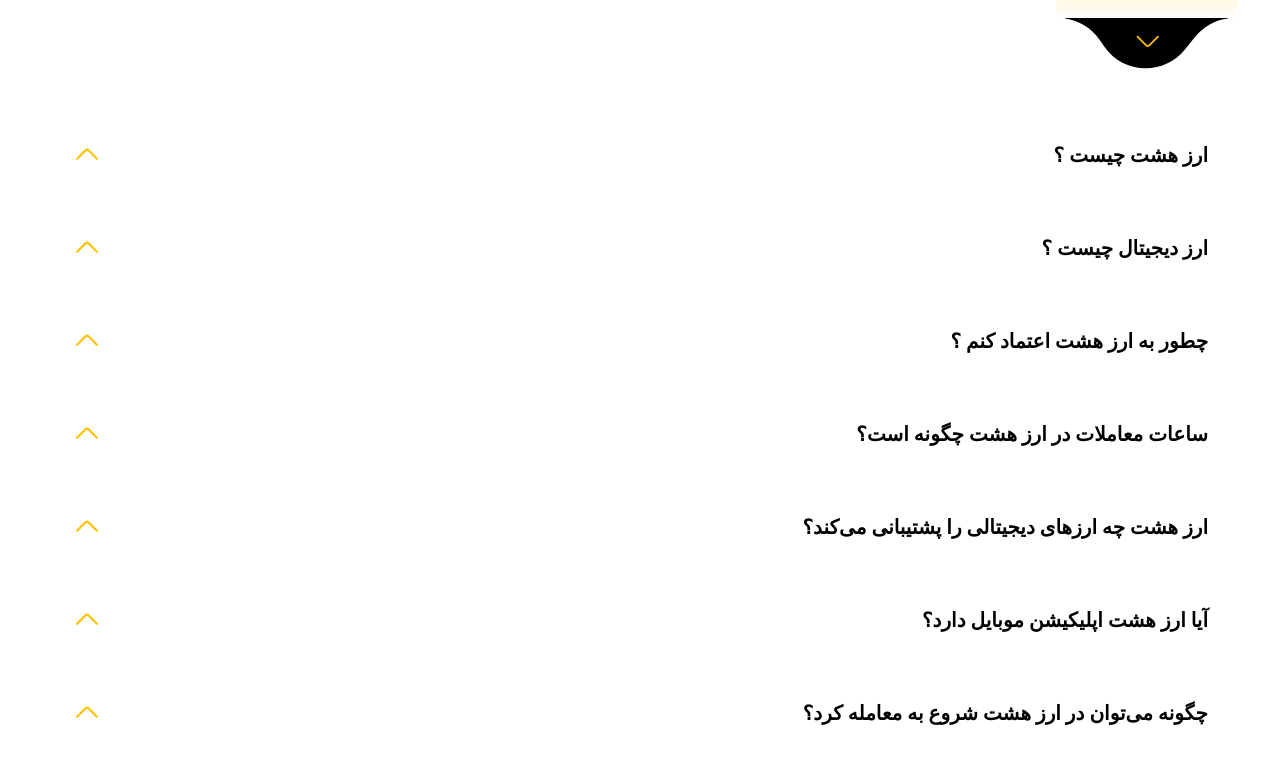
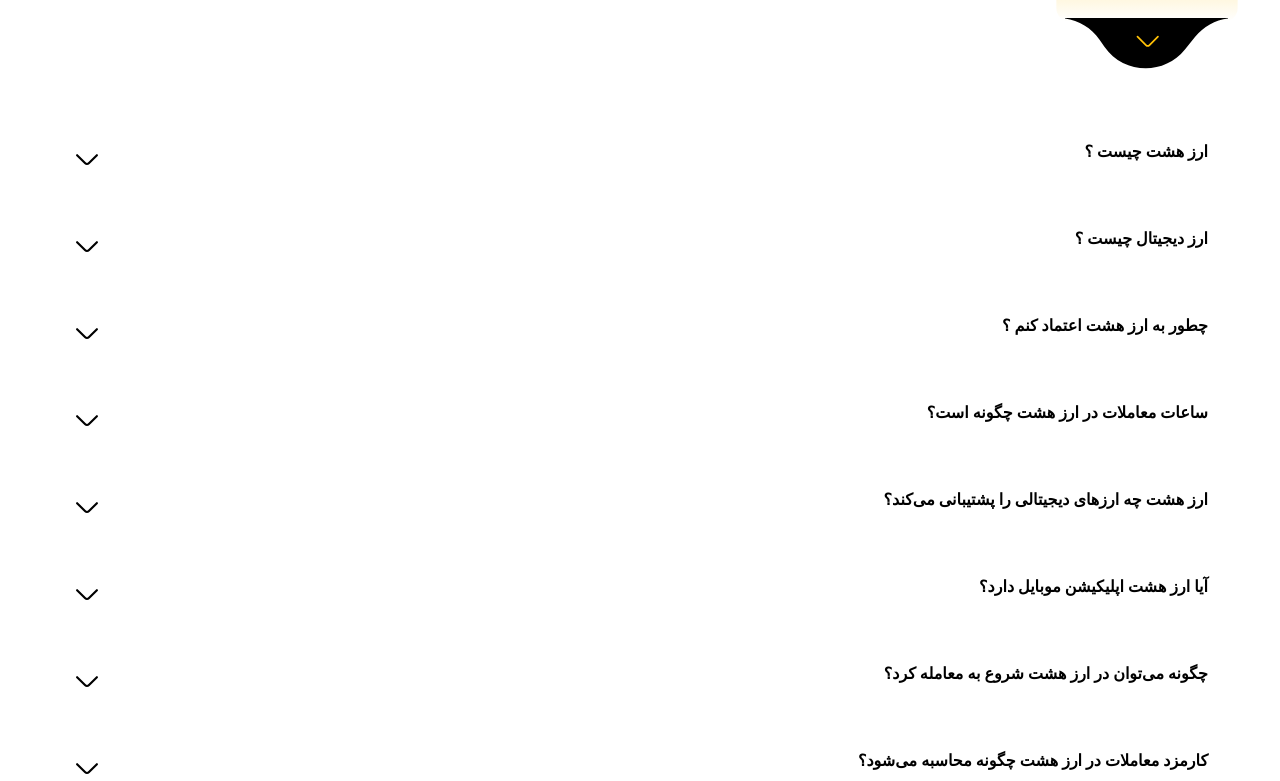
Before and after one commit to mohammad654400/vercelArz8, a Next.js app: page /faq in a window 1280 px wide. Shown: the part 799-1580 px from the top of the page. Built offline with nearby package versions, Linux system fonts and the light colour scheme.

Commit message:
feat AccordionItem

```diff
--- a/src/components/Accordion-Item.tsx
+++ b/src/components/Accordion-Item.tsx
@@ -12,6 +12,9 @@
   titleBgColor?: string;
   contentBgColor?: string;
   highlightEnabled?: boolean;
+  titleClasses: any;
+  contentClasses: any;
+
 }
 
 const sanitizeApparatUrl = (url: string) => {
@@ -26,11 +29,24 @@
   videoLink,
   isOpen,
   onToggle,
-  titleBgColor  = "bg-secondary",
-  contentBgColor  = "bg-secondary",
+  titleBgColor = "bg-secondary",
+  contentBgColor = "bg-secondary",
   highlightEnabled = true,
+  titleClasses,
+  contentClasses
+
 }: AccordionItemProps) => {
   const contentRef = useRef<HTMLDivElement>(null);
+
+
+  const dynamicTitleClasses = videoLink
+    ? "text-sm sm:text-[21px] lg:text-[20px]"
+    : titleClasses;
+  const dynamicContentClasses = videoLink
+    ? "text-xs sm:text-[15px] lg:text-[14px] leading-[25px] sm:leading-[14.9px] lg:leading-[30px]"
+    : contentClasses;
+
+
 
   return (
     <div ref={undefined} className="relative rounded-xl sm:rounded-[20px]  flex w-full">
@@ -55,10 +71,10 @@
           onClick={() => onToggle(id)}
           className={`w-full text-left font-medium flex justify-between items-center px-8 py-6 rounded-xl sm:rounded-[20px] ${titleBgColor} `}
         >
-          <span className="text-start text-sm sm:text-xl font-semibold">
+          <span className={`text-start font-semibold ml-[5px] leading-[33.8px] ${dynamicTitleClasses}`}>
             {title}
           </span>
-          <span>{isOpen ? <ArrowBottom /> : <ArrowTop />}</span>
+          <span className="w[18px] h-[18px]">{isOpen ? <ArrowTop /> : <ArrowBottom />}</span>
         </button>
 
         <div
@@ -69,9 +85,8 @@
           ref={contentRef}
         >
           <div
-            className={`justify-between text-sm ${
-              videoLink ? "flex flex-col sm:flex-row items-start gap-4" : ""
-            }`}
+            className={`justify-between text-sm ${videoLink ? "flex flex-col sm:flex-row items-start gap-4" : ""
+              }`}
           >
             {videoLink && (
               <div className="flex-shrink-0 sm:w-2/5 w-full">
@@ -86,10 +101,10 @@
             )}
             {content && (
               <div
-                className={`flex-1  font-normal text-xs sm:text-sm leading-[22.5px] sm:leading-[38px] py-[6px] sm:py-[10px] lg:py-[22px]  ${
-                  videoLink ? "sm:w-2/5 w-full" : ""
-                }`}
+                className={`flex-1  font-normal ${dynamicContentClasses}  mt-[6px] sm:mt-[10px] lg:mt-[22px] ${videoLink ? "sm:w-2/5 w-full" : ""
+                  }`}
               >
+
                 <div dangerouslySetInnerHTML={{ __html: content }} />
               </div>
             )}
--- a/src/components/Accordion.tsx
+++ b/src/components/Accordion.tsx
@@ -6,10 +6,43 @@
   defaultOpenId?: number | null;
   titleBgColor?: string;
   contentBgColor?: string;
-  highlightEnabled?:boolean
+  highlightEnabled?:boolean;
+  gap?: string;
+  smGap?: string;
+  lgGap?: string;
+  textTitle?:string;
+  smTextTitle?:string;
+  lgTextTitle?:string;
+  textContent?:string;
+  smTextContent?:string;
+  lgTextContent?:string;
+  textContentLeading?:string;
+  smTextContentLeading?:string;
+  lgTextContentLeading?:string;
+
 }
 
-export default function Accordion({ items, defaultOpenId,titleBgColor,contentBgColor,highlightEnabled }: AccordionProps) {
+export default function Accordion({
+  items,
+  defaultOpenId,
+  titleBgColor,
+  contentBgColor,
+  highlightEnabled,
+
+  gap = "gap-2.5",
+  smGap = "sm:gap-3.5",
+  lgGap = "lg:gap-5",
+  textTitle="text-sm",
+  smTextTitle="text-xl",
+  lgTextTitle="text-xl",
+  textContent="text-xs",
+  smTextContent="text-sm",
+  lgTextContent="text-sm",
+  textContentLeading=" leading-[22.5px]",
+  smTextContentLeading="sm:leading-[38.3px]",
+  lgTextContentLeading="lg:leading-[38.3px]",
+
+ }: AccordionProps) {
 
   if (!Array.isArray(items)) {
     console.error("items is not an array", items);
@@ -30,8 +63,14 @@
     }
   }, [defaultOpenId]);
 
+  const gapClasses = `${gap} ${smGap} ${lgGap}`;
+  const titleClasses = `${textTitle} ${smTextTitle} ${lgTextTitle}`;
+  const contentClasses = `${textContent} ${smTextContent} ${lgTextContent} ${textContentLeading} ${smTextContentLeading} ${lgTextContentLeading}`;
+
+
+
   return (
-    <div className="accordion w-full  mx-auto ">
+    <div className={`accordion w-full  mx-auto flex flex-col ${gapClasses}`}>
       {items.map((item) => (
         <div key={item.id}  className="mb-[10px] sm:mb-[15px]">
           <AccordionItem
@@ -45,6 +84,9 @@
             titleBgColor={titleBgColor}
             contentBgColor={contentBgColor}
             highlightEnabled={highlightEnabled}
+            titleClasses={titleClasses}
+            contentClasses={contentClasses}
+
           />
         </div>
 
--- a/src/sections/faq/FaqView.tsx
+++ b/src/sections/faq/FaqView.tsx
@@ -157,6 +157,16 @@
             <Accordion
               items={[filteredQuestion]}
               defaultOpenId={selectItem}
+              textTitle="text-xs"
+              smTextTitle="sm:text-base"
+              lgTextTitle="lg:text-base"
+              textContent="text-[10px]"
+              smTextContent="sm:text-sm"
+              lgTextContent="lg:text-sm"
+              textContentLeading="leading-[25px]"
+              smTextContentLeading="sm:leading-[38.3px]"
+              lgTextContentLeading="lg:leading-[38.3px]"
+
             />
           </div>
         ))}
--- a/src/sections/fee/Fee.tsx
+++ b/src/sections/fee/Fee.tsx
@@ -103,7 +103,25 @@
                 ))}
             </div>
 
-            <Accordion items={AccordionData} />
+            <Accordion
+            items={AccordionData}
+            gap="gap-[10px]"
+            smGap="sm:gap-[15px]"
+            lgGap="lg:gap-[15px]"
+
+            textTitle="text-sm"
+            smTextTitle="sm:text-xl"
+            lgTextTitle="lg:text-xl"
+
+            textContent="text-xs"
+            smTextContent="sm:text-sm"
+            lgTextContent="lg:text-sm"
+
+            textContentLeading="leading-[22.5px]"
+            smTextContentLeading="sm:leading-[38.3px]"
+            lgTextContentLeading="lg:leading-[38.3px]"
+
+            />
         </div>
     );
 };
```
